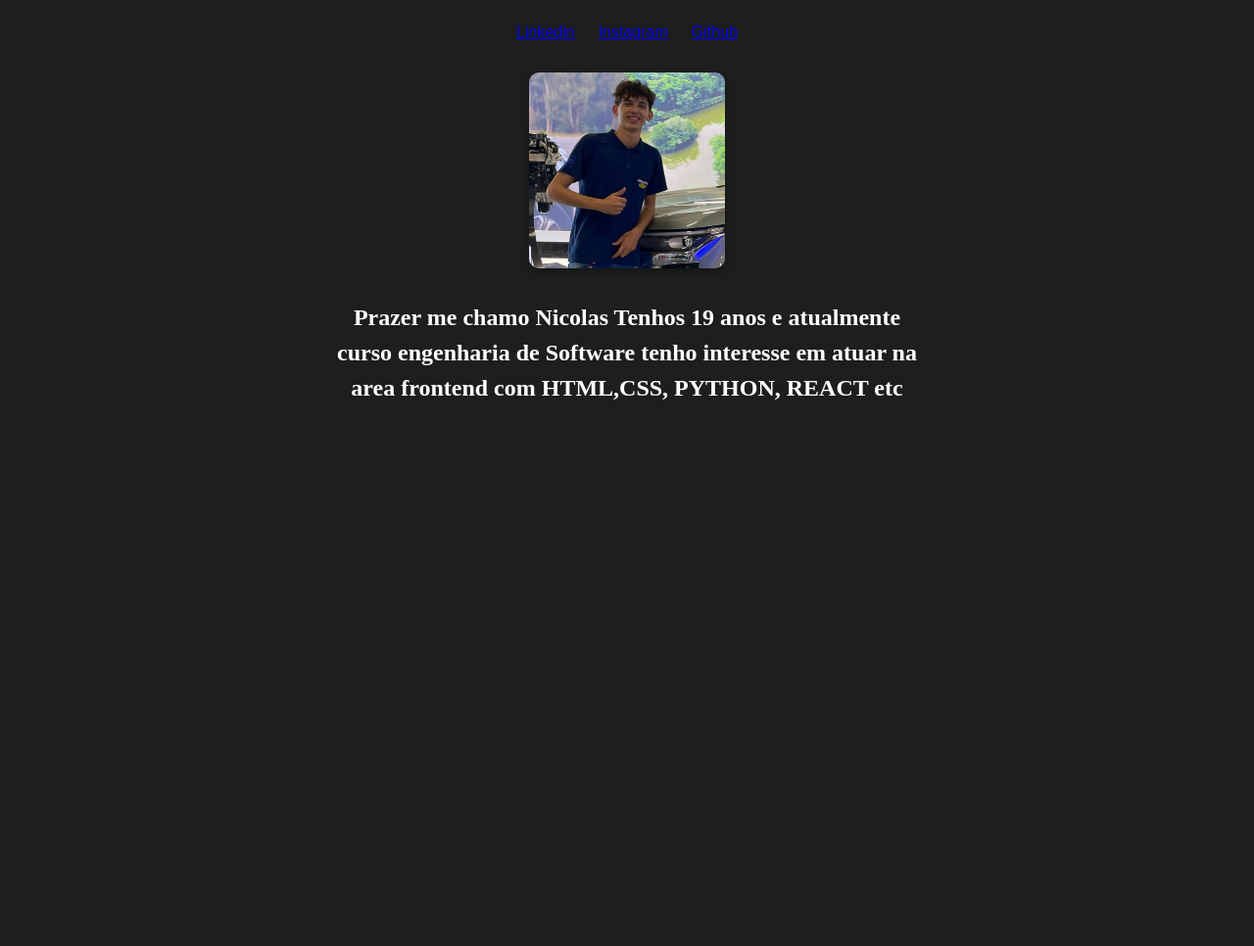
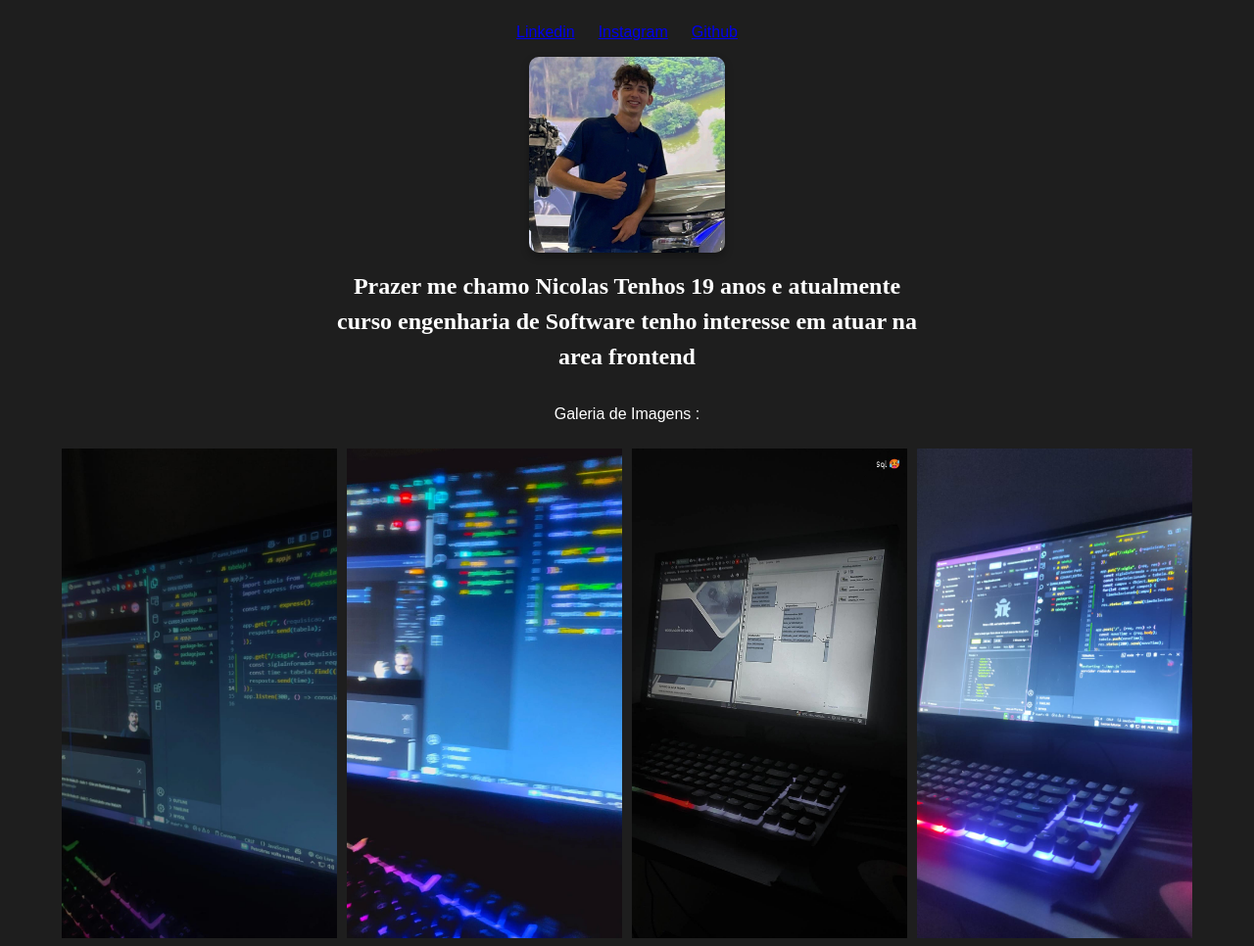
Before and after one commit to pecasnaby/blog-Nicolas, a plain HTML site: page index.html in a window 1280 px wide. Shown: the whole page at 98% size. Before the commit the page ends 800 px from the top, so only its background shows below. Drawn offline with Linux system fonts and the light colour scheme.

Commit message:
Mudança de codigo

```diff
--- a/index.html
+++ b/index.html
@@ -20,9 +20,28 @@
     <div>
       <h2 class="texto">
         Prazer me chamo Nicolas Tenhos 19 anos e atualmente curso engenharia de
-        Software tenho interesse em atuar na area frontend com HTML,CSS, PYTHON,
-        REACT etc
+        Software tenho interesse em atuar na area frontend
       </h2>
+
     </div>
+
+      <main class="imagens">
+        <p>Galeria de Imagens :</p>
+      </main>
+
+      <div class="fotos">
+        <img class="fotos" src="/imagem/pic1.jpg" alt="foto">
+
+        <img class="fotos" src="/imagem/pic2.jpg" alt="foto_2">
+
+        <img class="fotos" src="/imagem/pic3.jpg" alt="foto_3">
+
+        <img class="fotos" src="/imagem/IMG-20250430-WA0026.jpg" alt="foto_4">
+      </div>
+
+
+
+
+
   </body>
 </html>
--- a/style.css
+++ b/style.css
@@ -4,6 +4,7 @@ body {
   display: flex;
   flex-direction: column;
   align-items: center;
+  justify-content: center;
   font-family: "Arial", sans-serif;
 }
 
@@ -11,7 +12,7 @@ body {
   width: 200px;
   border-radius: 10px;
   box-shadow: 0 4px 8px rgba(0, 0, 0, 0.3);
-  margin: 1rem 0;
+  margin: 1 rem 0;
 }
 
 .links {
@@ -28,3 +29,14 @@ body {
   margin: 1rem;
   line-height: 1.5;
 }
+
+.projetos {
+  color: aqua;
+}
+
+.fotos{
+  display: flex;
+  flex-wrap: nowrap;
+  height: 500px;
+  padding: 5px;
+}
```
Also changed, not shown: imagem/IMG-20250430-WA0026.jpg (added), imagem/pic1.jpg (added), imagem/pic2.jpg (added), imagem/pic3.jpg (added), script.js (added).
